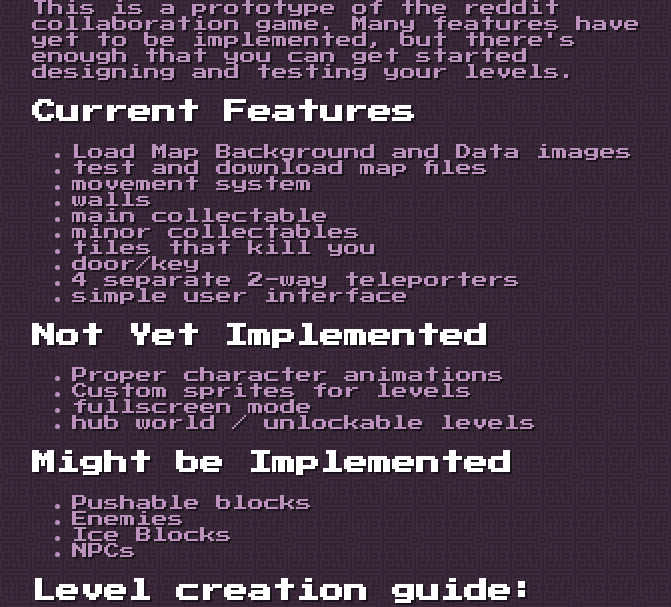
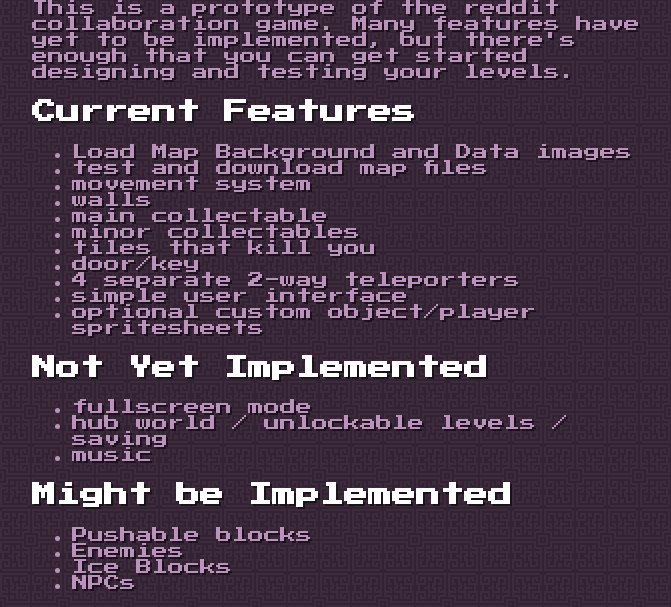
Before and after one commit to skeddles/reddit-pixel-art-game, a website: page files/index.htm in a window 1280 px wide. Shown: the part 195-802 px from the top of the page, without its empty margins (288-959 px from the left). Drawn offline with nearby package versions, Linux system fonts and the light colour scheme; files that its build step writes are made by us from their sources; files whose address does not match are found by name.

Commit message:
page description update

```diff
--- a/files/index.htm
+++ b/files/index.htm
@@ -84,13 +84,14 @@
 			<li>door/key </li>
 			<li>4 separate 2-way teleporters</li>
 			<li>simple user interface</li>
+			<li>optional custom object/player spritesheets</li>
+
 		</ul>
 		<h2>Not Yet Implemented</h2>
 		<ul>
-			<li>Proper character animations</li>
-			<li>Custom sprites for levels</li>
 			<li>fullscreen mode</li>
-			<li>hub world / unlockable levels</li>
+			<li>hub world / unlockable levels / saving</li>
+			<li>music</li>
 		</ul>
 		<h2>Might be Implemented</h2>
 		<ul>
```
